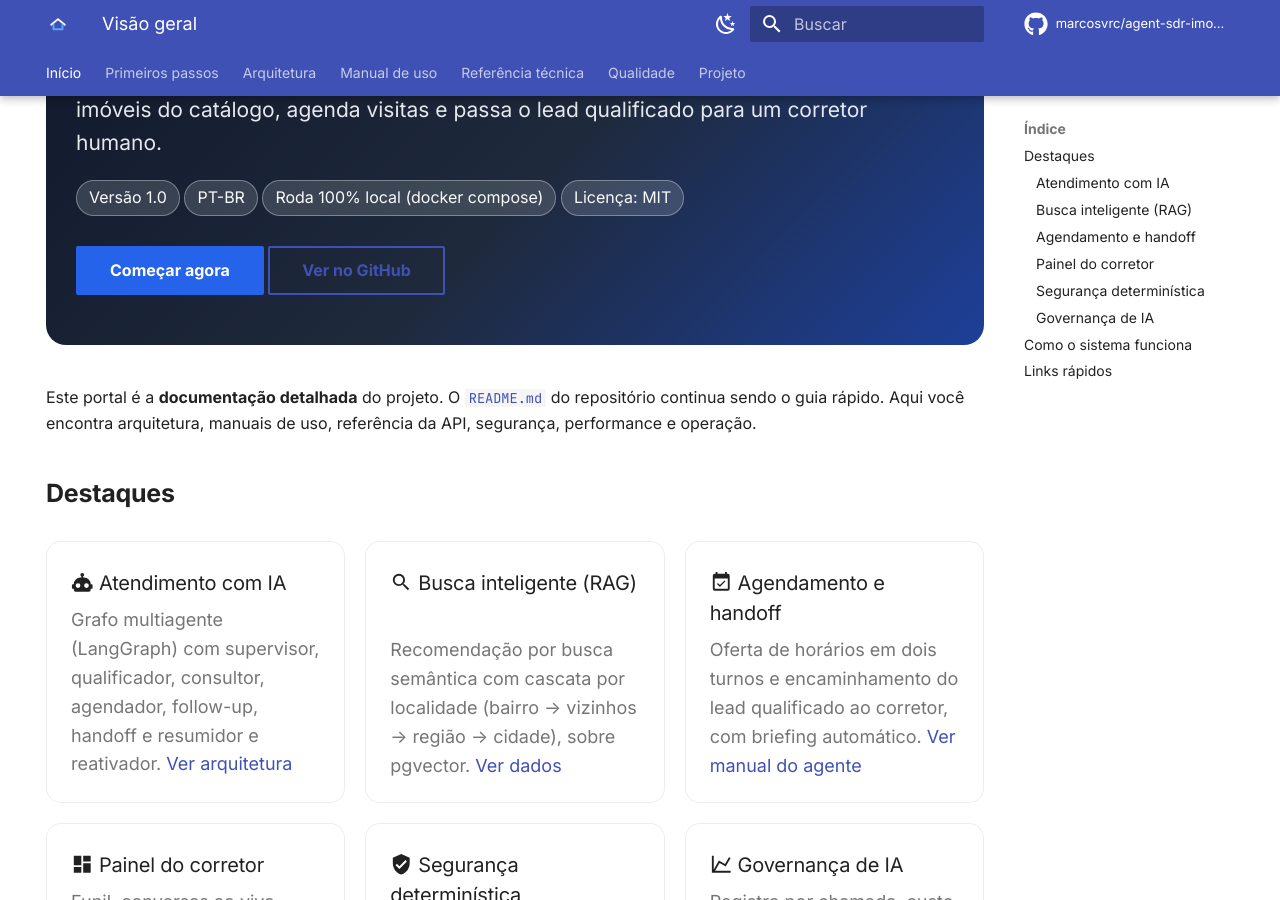
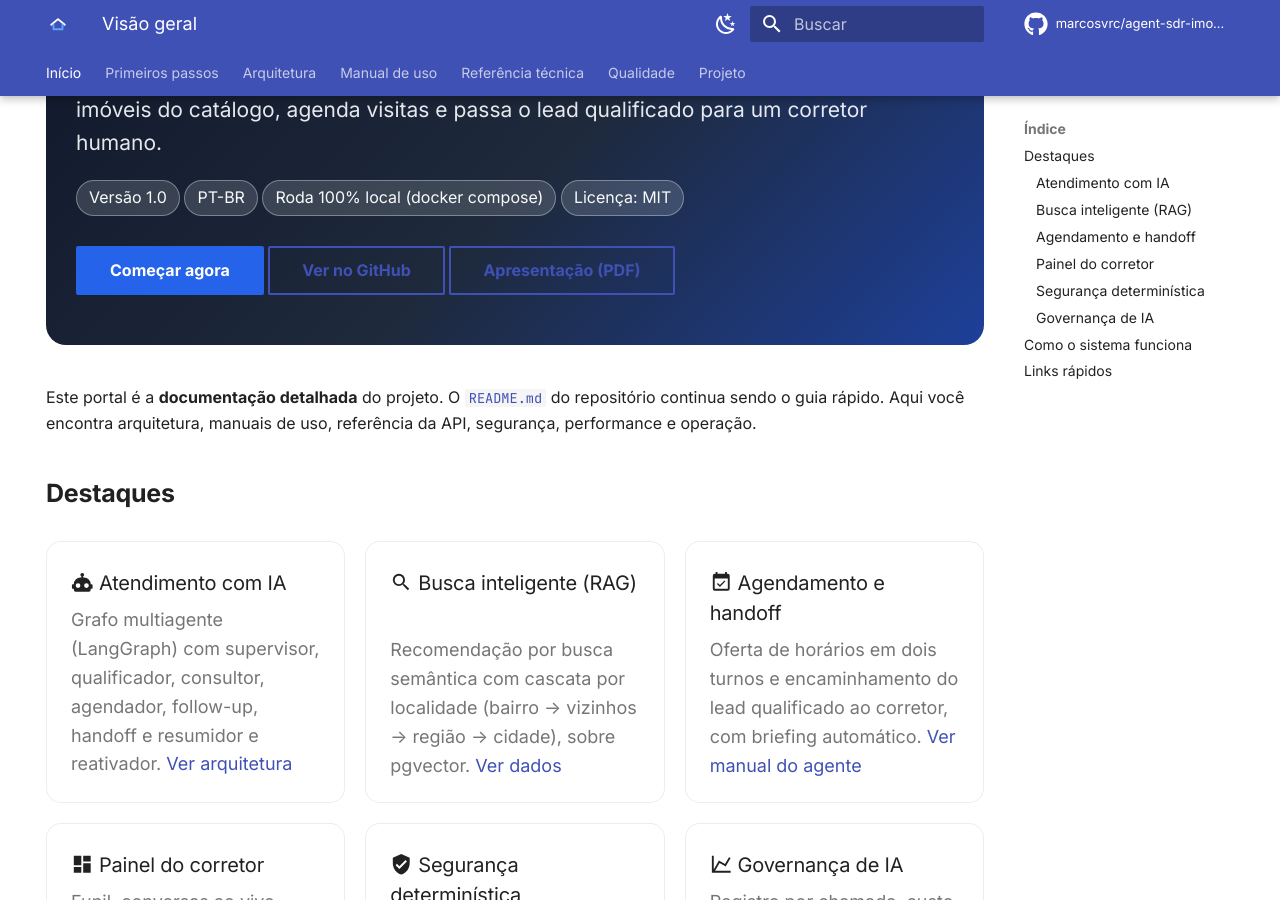
Before and after one commit to marcosvrc/agent-sdr-imoveis-mora, an MkDocs documentation site: the page built from docs/index.md, in a window 1280 px wide and 900 px high, scrolled down 318 px. Built offline with MkDocs 1.6.1 and Material for MkDocs 9.7.7, drawn with Linux system fonts in a browser that asks for light colours; comment, search, counter and statistics services are not loaded.

Commit message:
Apresentação do produto em PDF, ligada no portal e no README

```diff
--- a/docs/index.md
+++ b/docs/index.md
@@ -25,6 +25,7 @@ catálogo, agenda visitas e passa o lead qualificado para um corretor humano.
 <div class="mora-actions" markdown>
 [Começar agora](overview/quick-start.md){ .md-button .md-button--primary }
 [Ver no GitHub](https://github.com/marcosvrc/agent-sdr-imoveis-mora){ .md-button }
+[Apresentação (PDF)](assets/apresentacao-mora.pdf){ .md-button }
 </div>
 
 </div>
```
Also changed, not shown: README.md (+2 -0 lines), 1 other file.
